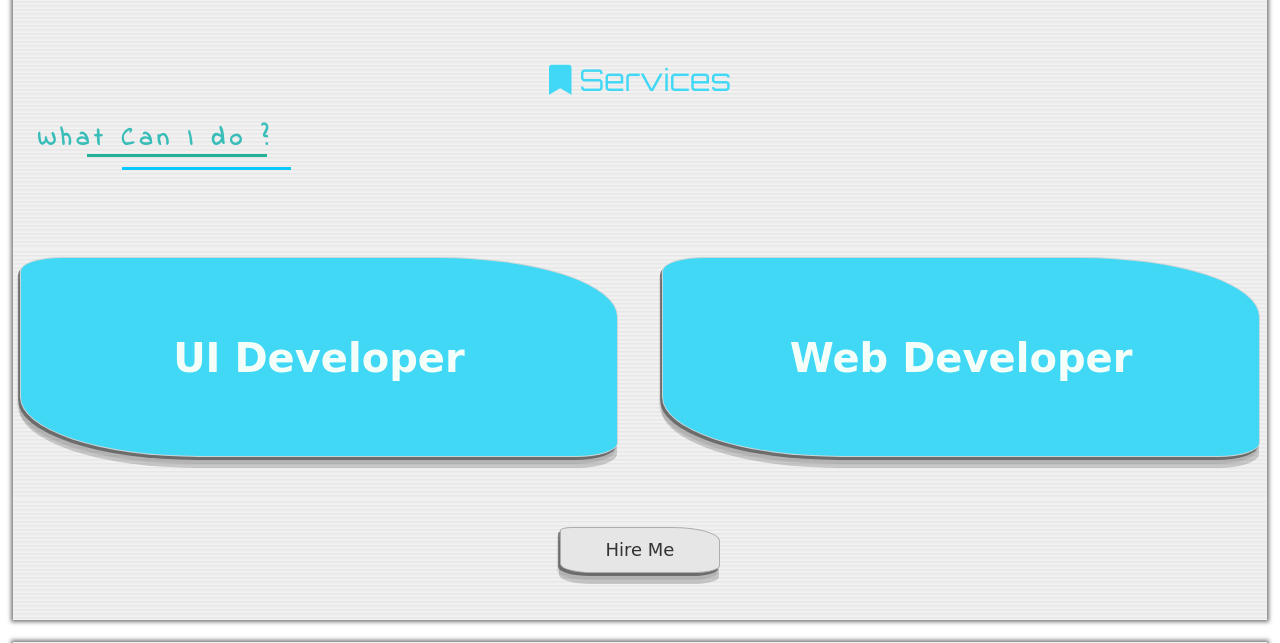
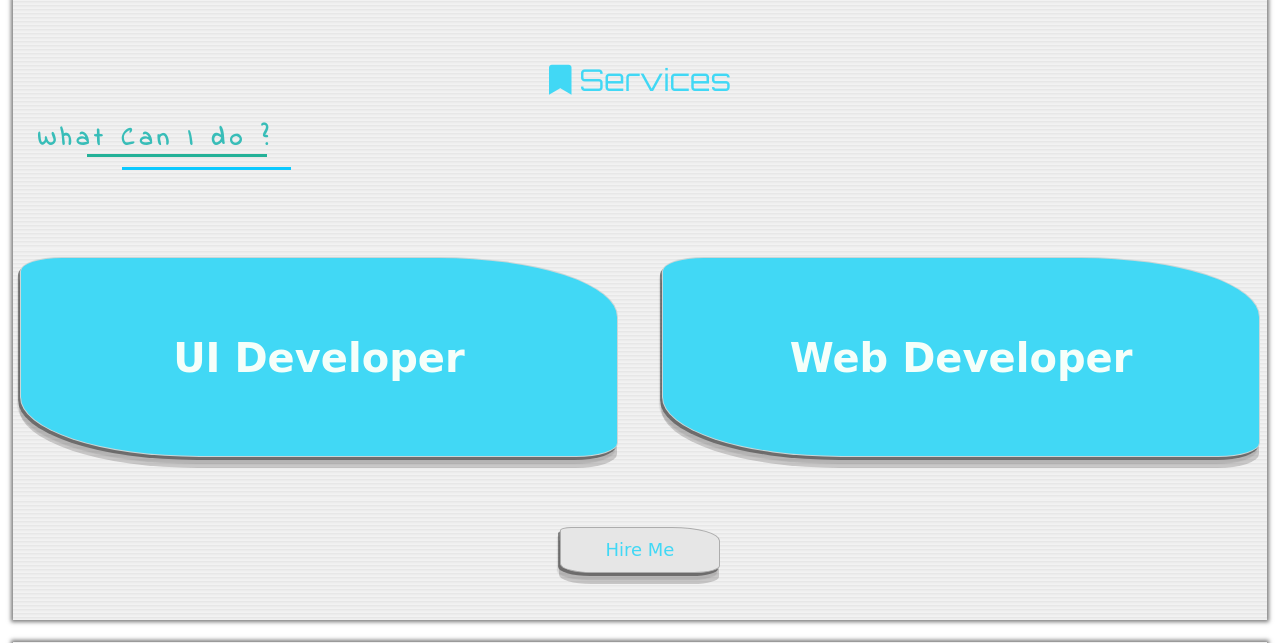
Before and after one commit to Abd-Elrazek/MY_Website, a PHP site: page / in a window 1280 px wide, with the pointer over the restyled element. Shown: the part 1458-2101 px from the top of the page. Run offline with PHP 8.4, Linux system fonts and the light colour scheme; some web fonts are replaced.

Commit message:
I fixed button hire me again

```diff
--- a/css/main-style.css
+++ b/css/main-style.css
@@ -647,6 +647,10 @@ span.el_info_f {
 	box-shadow: rgba(46, 51, 51, 0.12) -3px 7px 1px 0px, rgba(64, 62, 63, 0.23) -1px 11px 0px 0px, rgba(0, 0, 0, 0.44) -2px 3px 0px 0px;
 }
 
+.card-services .hire_me .btn-group-lg > .btn:hover {
+	color: #41d8f5;
+}
+
 .btn-default {
 	color: #f5fffa;
 	background-color: #ff149387;
```
